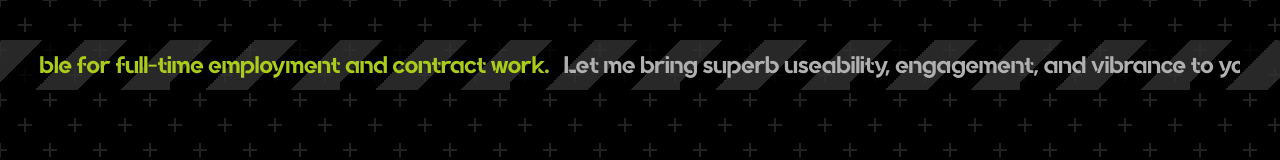
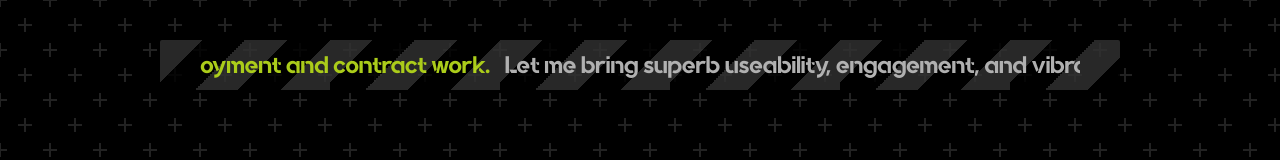
Before and after one commit to ErikKimsey/erikkimsey.github.io, a React (Create React App) app: page /#/ in a window 1280 px wide. Shown: the top 160 px of the page. Built offline with nearby package versions, Linux system fonts and the light colour scheme.

Commit message:
Tried dynamically adjusting the speed of the marquee

```diff
--- a/src/SeekingWork/SeekingWork.jsx
+++ b/src/SeekingWork/SeekingWork.jsx
@@ -6,15 +6,6 @@
 const SeekingWork = () => {
 
     const hasAnimated = localStorage.getItem('bannerAnimated') === 'false';
-    const [isVertical, setIsVertical] = useState(false);
-
-    useEffect(() => {
-        const interval = setInterval(() => {
-            setIsVertical(prev => !prev);
-        }, 5000);
-
-        return () => clearInterval(interval);
-    }, [])
 
 
     return <motion.div
@@ -24,13 +15,13 @@
             duration: 0.5,
             delay: 1.5,
         }}
-        className='container fixed bottom-16 w-11/12 md:w-2/3 md:bottom-3 lg:w-full lg:top-10 lg:w-11/12 px-1 lg:px-10 flex flex-row items-center justify-center rounded-sm'>
+        className='container fixed bottom-16 w-11/12 md:w-2/3 md:bottom-3 lg:top-10 lg:w-9/12 px-1 lg:px-10 flex flex-row items-center justify-center rounded-sm'>
 
         <Marquee
-            speed={40}
+            speed='80'
         >
             <motion.p
-                className="w-full text-yellowz overflow-clip text-center p-0 text-2xl font-quantify">
+                className={`w-full text-yellowz overflow-clip text-center p-0 text-2xl font-quantify`}>
                 I am currently available for full-time employment and contract work. &nbsp;&nbsp;
             </motion.p>
             <motion.p
```
